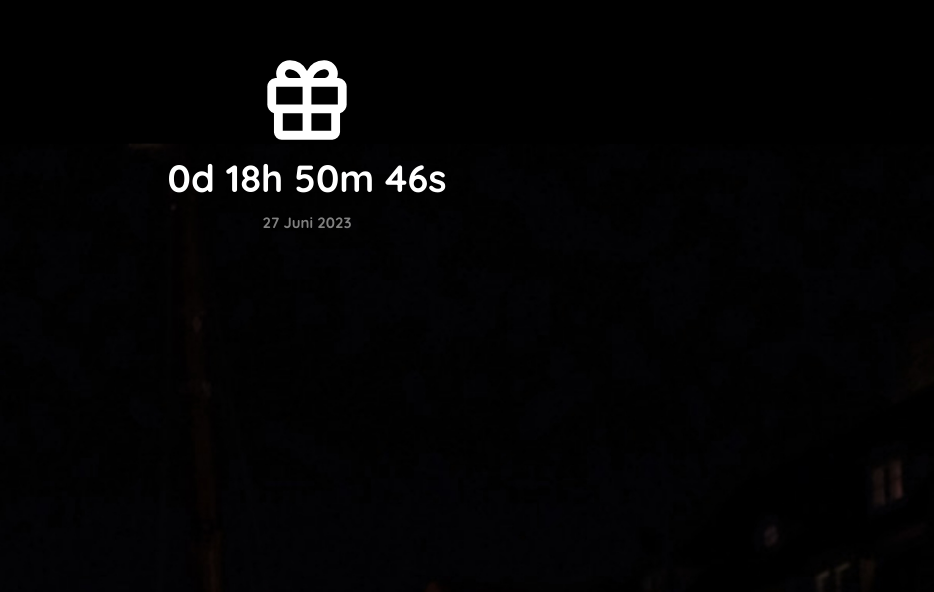
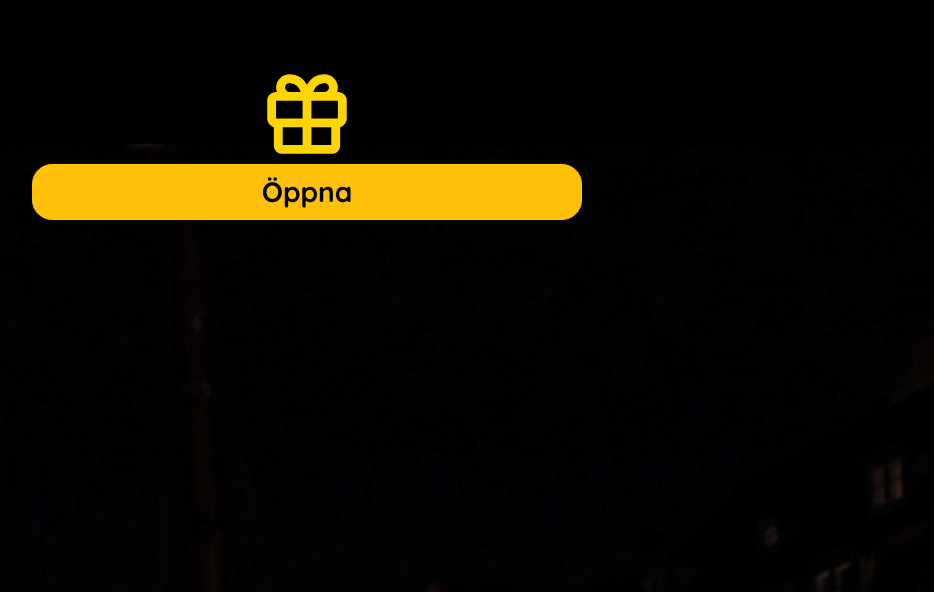
Before and after one commit to operation50Backup/backup-operation-50, a plain HTML site: page backup-operation-50/index.html in a window 1280 px wide. Shown: the part 208-800 px from the top of the page, without its empty margins (333-1267 px from the left). Drawn offline with nearby package versions, Linux system fonts and the light colour scheme.

Commit message:
Update index.html

```diff
--- a/backup-operation-50/index.html
+++ b/backup-operation-50/index.html
@@ -227,7 +227,7 @@
     <script>
 
   //Räkna ut antal sekunder till 27 juni
-  var targetTime = new Date("2023-06-27 13:00:00"); // Replace with your target time
+  var targetTime = new Date("2023-06-26 13:00:00"); // Replace with your target time
   var x = setInterval(function() {
     var currentTime = new Date().getTime();
     var timeDifference = targetTime.getTime() - currentTime;
```
